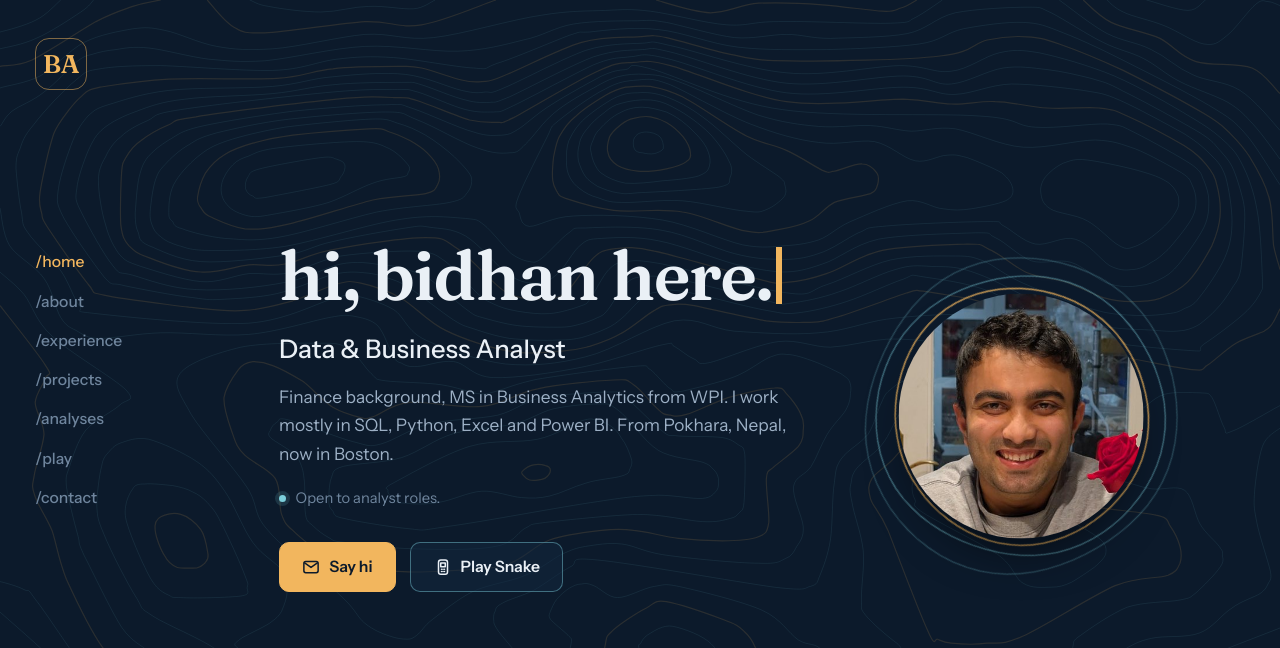
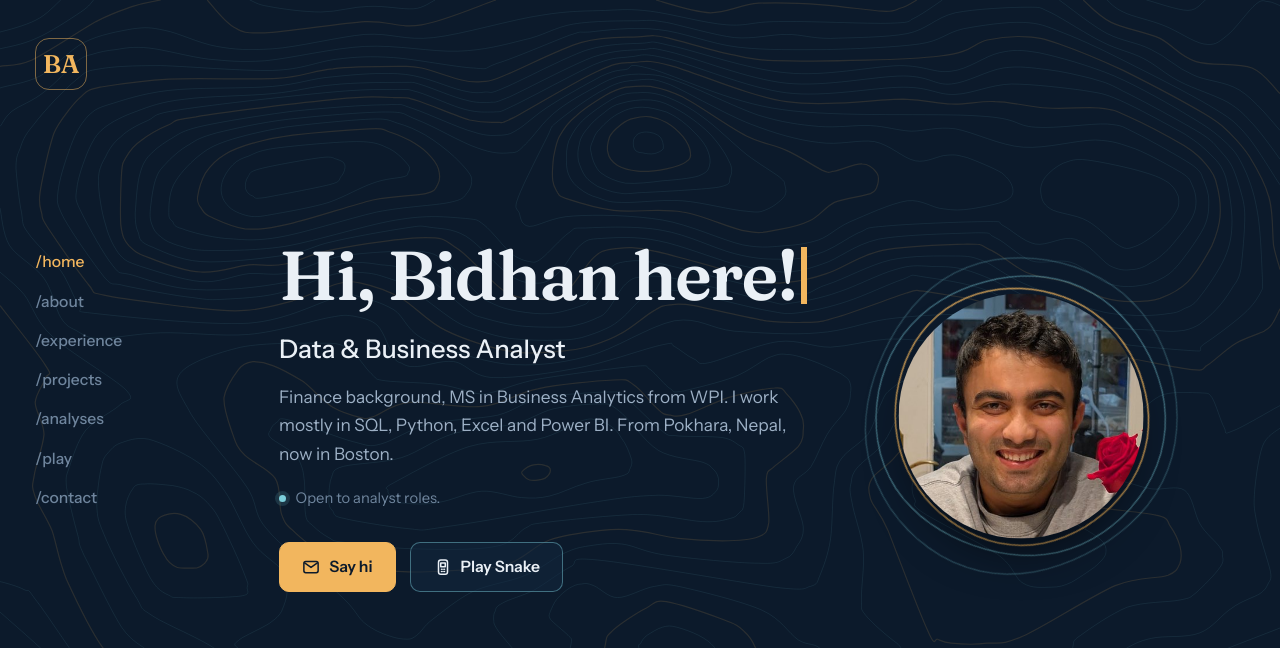
Before and after one commit to bidhanadhikari8119/bidhanadhikari8119.github.io, a plain HTML site: page index.html in a window 1280 px wide. Shown: the top 648 px of the page. Drawn offline with Linux system fonts and the light colour scheme.

Commit message:
Greeting: Hi, Bidhan here!

```diff
--- a/index.html
+++ b/index.html
@@ -153,6 +153,7 @@
     background: var(--saffron); animation: blink 1s steps(1) infinite;
   }
   @keyframes blink { 50% { opacity: 0; } }
+  @media (max-width: 359px) { .hello { font-size: 2.55rem; } }
   .hero-sub { margin: 1rem 0 0; color: var(--snow); font: 500 clamp(1.25rem, 2.2vw, 1.6rem)/1.3 var(--body); }
   .hero-desc { margin: 1.1rem 0 0; max-width: 34rem; font-size: 1.08rem; }
   .status { display: flex; gap: .6rem; align-items: baseline; margin: 1.1rem 0 0; font-size: .92rem; color: var(--mist-2); }
@@ -456,7 +457,7 @@
   <!-- ================= HOME ================= -->
   <section id="home" class="hero" aria-label="Introduction">
     <div>
-      <h1 class="hello" aria-label="hi, bidhan here."><span id="typed" aria-hidden="true"></span><span class="caret" aria-hidden="true"></span></h1>
+      <h1 class="hello" aria-label="Hi, Bidhan here!"><span id="typed" aria-hidden="true"></span><span class="caret" aria-hidden="true"></span></h1>
       <p class="hero-sub">Data &amp; Business Analyst</p>
       <p class="hero-desc">Finance background, MS in Business Analytics from WPI. I work mostly in SQL, Python, Excel and Power BI. From Pokhara, Nepal, now in Boston.</p>
       <p class="status">Open to analyst roles.</p>
@@ -728,7 +729,7 @@ const ANALYSES = [
    ===================================================================== */
 
 // ---------- Typed greeting ----------
-const greeting = "hi, bidhan here.";
+const greeting = "Hi, Bidhan here!";
 const typed = document.getElementById("typed");
 const reduceMotion = window.matchMedia("(prefers-reduced-motion: reduce)").matches;
 if (reduceMotion) {
```
